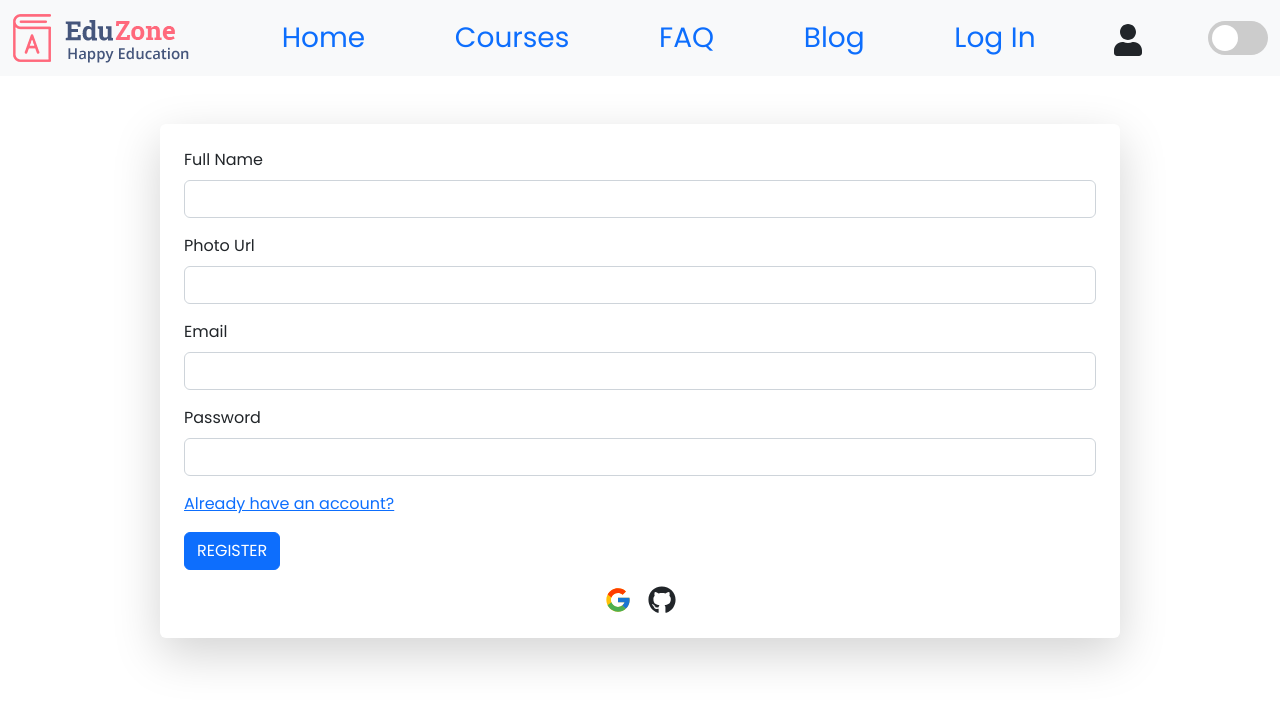
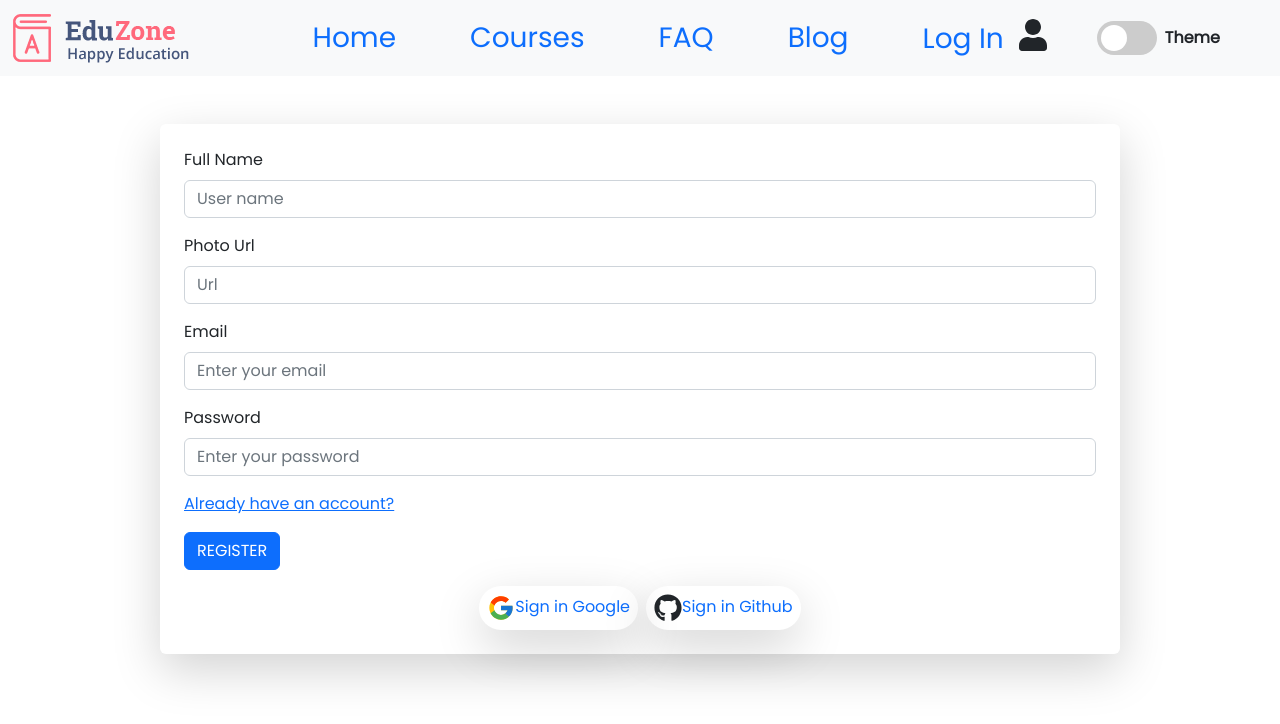
Before and after one commit to zahid4523114/-b610-learning-platform-client6, a React (Create React App) app: page /register in a window 1280 px wide. Shown: the top 724 px of the page. Built offline with nearby package versions, Linux system fonts and the light colour scheme; no server answers.

Commit message:
fixed-overall-issuses

```diff
--- a/public/index.html
+++ b/public/index.html
@@ -28,7 +28,7 @@
       integrity="sha384-OERcA2EqjJCMA+/3y+gxIOqMEjwtxJY7qPCqsdltbNJuaOe923+mo//f6V8Qbsw3"
       crossorigin="anonymous"
     ></script>
-    <title>Edu Zone</title>
+    <title>EduZone</title>
   </head>
   <body>
     <noscript>You need to enable JavaScript to run this app.</noscript>
--- a/src/components/courses/Courses.js
+++ b/src/components/courses/Courses.js
@@ -9,7 +9,7 @@ const Courses = () => {
   const allCourses = useLoaderData();
   const [catagories, setCatagories] = useState([]);
   useEffect(() => {
-    fetch("http://localhost:3500/category")
+    fetch("https://b610-node-server.vercel.app/category")
       .then((res) => res.json())
       .then((data) => setCatagories(data));
   }, []);
--- a/src/components/header/Header.js
+++ b/src/components/header/Header.js
@@ -12,35 +12,60 @@ const Header = () => {
     signOutUser();
   };
   return (
-    <nav class="navbar bg-light">
-      <div class="container-fluid d-flex flex-lg-row flex-md-column flex-column">
+    <nav class="navbar navbar-expand-lg bg-light">
+      <div class="container-fluid">
         <Link class="navbar-brand">
           <img src={logo} alt="Logo" class="d-inline-block align-text-top" />
         </Link>
+        <button
+          class="navbar-toggler"
+          type="button"
+          data-bs-toggle="collapse"
+          data-bs-target="#navbarNav"
+          aria-controls="navbarNav"
+          aria-expanded="false"
+          aria-label="Toggle navigation"
+        >
+          <span class="navbar-toggler-icon"></span>
+        </button>
+        <div
+          class="collapse navbar-collapse d-lg-flex justify-content-lg-end"
+          id="navbarNav"
+        >
+          <ul class="navbar-nav d-lg-flex align-items-lg-center">
+            <li class="nav-item me-lg-5">
               <Link
                 className="text-decoration-none mb-lg-0 mb-md-0 btn fs-3 link-primary mb-2"
                 to="/home"
               >
                 Home
               </Link>
+            </li>
+            <li class="nav-item me-lg-5">
               <Link
                 className="text-decoration-none mb-lg-0 mb-md-0 btn fs-3 link-primary mb-2"
                 to="/courses"
               >
                 Courses
               </Link>
+            </li>
+            <li class="nav-item me-lg-5">
               <Link
                 className="text-decoration-none mb-lg-0 mb-md-0 btn fs-3 link-primary mb-2"
                 to="/faq"
               >
                 FAQ
               </Link>
+            </li>
+            <li class="nav-item me-lg-5">
               <Link
                 className="text-decoration-none mb-lg-0 mb-md-0 btn fs-3 link-primary mb-2"
                 to="/blog"
               >
                 Blog
               </Link>
+            </li>
+            <li class="nav-item me-lg-5">
               {user?.photoURL || user?.uid ? (
                 <>
                   <Link
@@ -67,14 +92,16 @@ const Header = () => {
                   <span className="fs-2">{<FaUser></FaUser>}</span>
                 </>
               )}
-        {
-          <>
+            </li>
+            <li className="nav-item me-lg-5 d-flex align-items-center">
               <label class="switch mt-lg-0 mt-md-0 mt-2">
                 <input type="checkbox" />
                 <span class="slider round"></span>
               </label>
-          </>
-        }
+              <span className="ms-2 fw-bold">Theme</span>
+            </li>
+          </ul>
+        </div>
       </div>
     </nav>
   );
--- a/src/components/login/Login.js
+++ b/src/components/login/Login.js
@@ -49,8 +49,10 @@ const Login = () => {
             Email
           </label>
           <input
+            required
             type="email"
             class="form-control"
+            placeholder="Enter your email"
             name="email"
             id="exampleInputEmail1"
             aria-describedby="emailHelp"
@@ -62,8 +64,10 @@ const Login = () => {
             Password
           </label>
           <input
+            required
             type="password"
             class="form-control"
+            placeholder="Enter your password"
             name="password"
             id="exampleInputPassword1"
           />
@@ -75,12 +79,18 @@ const Login = () => {
         <button type="submit" class="btn btn-primary">
           LOG IN
         </button>
-        <div className="mt-3 text-center">
-          <Link onClick={googleSignIn}>
-            <FcGoogle className="fs-3 me-3"></FcGoogle>
+        <div className="mt-3 d-flex justify-content-center flex-lg-row flex-column text-center">
+          <Link
+            className="shadow-lg my-lg-0 my-3 rounded-5 p-2 text-decoration-none me-2"
+            onClick={googleSignIn}
+          >
+            <FcGoogle className="fs-3"></FcGoogle>Sign in Google
           </Link>
-          <Link onClick={gitHubSignIn}>
-            <FaGithub className="fs-3 text-dark"></FaGithub>
+          <Link
+            className="text-decoration-none p-2 shadow-lg rounded-5"
+            onClick={gitHubSignIn}
+          >
+            <FaGithub className="fs-3 text-dark "></FaGithub>Sign in Github
           </Link>
         </div>
       </div>
--- a/src/components/register/Register.js
+++ b/src/components/register/Register.js
@@ -7,7 +7,12 @@ import { useContext } from "react";
 import { AuthContext } from "../context/UserContext";
 
 const Register = () => {
-  const { registerUser, userProfileUpdate } = useContext(AuthContext);
+  const {
+    registerUser,
+    userProfileUpdate,
+    signInWithGoogle,
+    signInWithGitHub,
+  } = useContext(AuthContext);
   const [error, setError] = useState();
   const handleRegister = (event) => {
     event.preventDefault();
@@ -41,6 +46,14 @@ const Register = () => {
         console.log(error);
       });
   };
+  //sign with google popup:
+  const googleSignIn = () => {
+    signInWithGoogle();
+  };
+  //sign with github popup:
+  const gitHubSignIn = () => {
+    signInWithGitHub();
+  };
   return (
     <form onSubmit={handleRegister}>
       <div className="w-75 mx-auto my-5 shadow-lg p-4 rounded-2">
@@ -51,6 +64,7 @@ const Register = () => {
           <input
             type="text"
             class="form-control"
+            placeholder="User name"
             name="name"
             id="exampleInputEmail1"
             aria-describedby="emailHelp"
@@ -64,6 +78,7 @@ const Register = () => {
           <input
             type="text"
             class="form-control"
+            placeholder="Url"
             name="photo"
             id="exampleInputEmail1"
             aria-describedby="emailHelp"
@@ -75,8 +90,10 @@ const Register = () => {
             Email
           </label>
           <input
+            required
             type="email"
             class="form-control"
+            placeholder="Enter your email"
             name="email"
             id="exampleInputEmail1"
             aria-describedby="emailHelp"
@@ -88,8 +105,10 @@ const Register = () => {
             Password
           </label>
           <input
+            required
             type="password"
             class="form-control"
+            placeholder="Enter your password"
             name="password"
             id="exampleInputPassword1"
           />
@@ -101,12 +120,18 @@ const Register = () => {
         <button type="submit" class="btn btn-primary">
           REGISTER
         </button>
-        <div className="mt-3 text-center">
-          <Link>
-            <FcGoogle className="fs-3 me-3"></FcGoogle>
+        <div className="mt-3 d-flex justify-content-center flex-lg-row flex-column text-center">
+          <Link
+            className="shadow-lg my-lg-0 my-3 rounded-5 p-2 text-decoration-none me-2"
+            onClick={googleSignIn}
+          >
+            <FcGoogle className="fs-3"></FcGoogle>Sign in Google
           </Link>
-          <Link>
-            <FaGithub className="fs-3 text-dark"></FaGithub>
+          <Link
+            className="text-decoration-none p-2 shadow-lg rounded-5"
+            onClick={gitHubSignIn}
+          >
+            <FaGithub className="fs-3 text-dark "></FaGithub>Sign in Github
           </Link>
         </div>
       </div>
--- a/src/components/routes/router.js
+++ b/src/components/routes/router.js
@@ -34,19 +34,21 @@ export const router = createBrowserRouter([
       },
       {
         path: "/courses",
-        loader: () => fetch("http://localhost:3500/courses"),
+        loader: () => fetch("https://b610-node-server.vercel.app/courses"),
         element: <Courses></Courses>,
       },
       {
         path: "/course/:id",
         loader: ({ params }) =>
-          fetch(`http://localhost:3500/course/${params.id}`),
+          fetch(`https://b610-node-server.vercel.app/course/${params.id}`),
         element: <CourseDetails></CourseDetails>,
       },
       {
         path: "/course/detail/:id",
         loader: ({ params }) =>
-          fetch(`http://localhost:3500/course/detail/${params.id}`),
+          fetch(
+            `https://b610-node-server.vercel.app/course/detail/${params.id}`
+          ),
         element: (
           <PrivateRoute>
             <CheckoutPage></CheckoutPage>
```
Also changed, not shown: firebase.json (added), 1 other file (tests, documents, lock files or other folders). Lines whose indentation alone changed are shown as unchanged.
